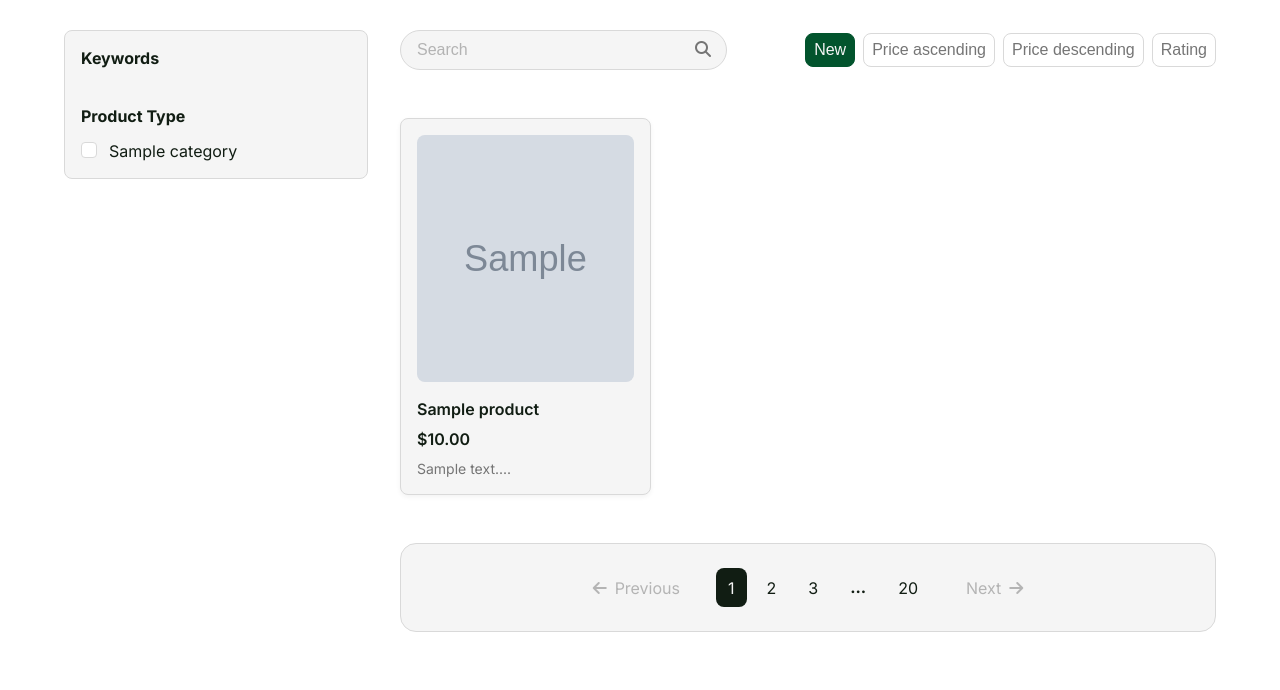
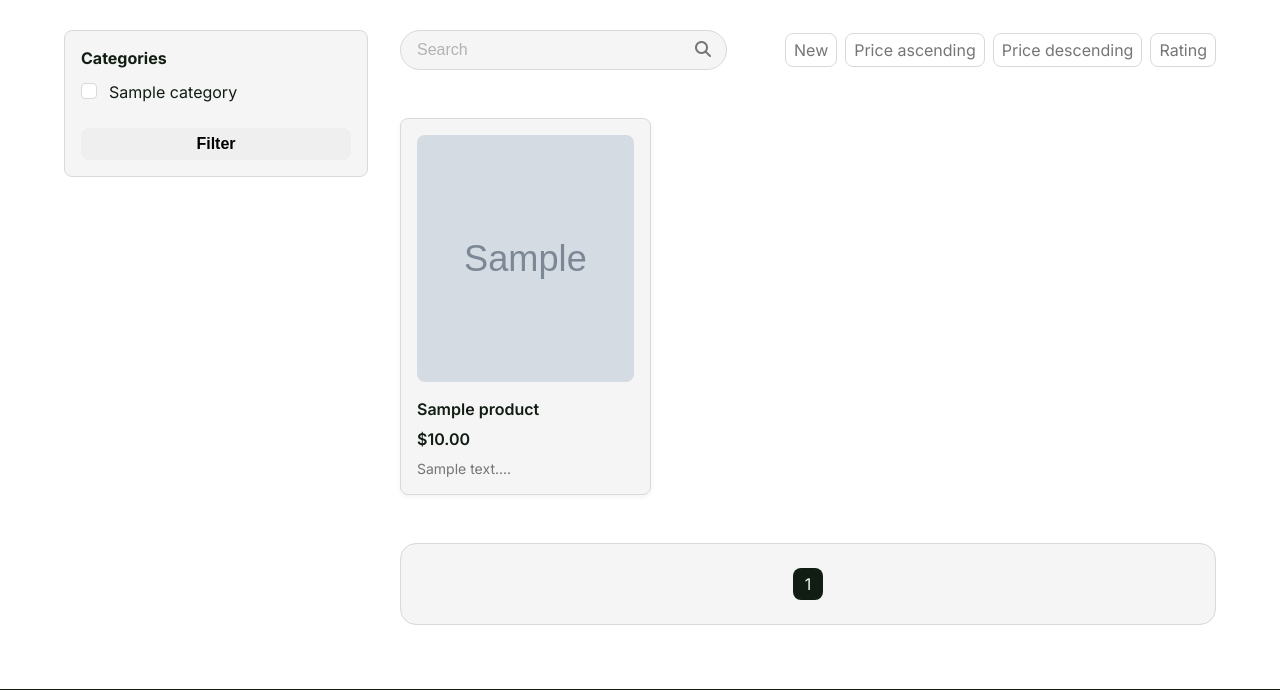
Before and after one commit to 32960/Online_Store_M3, a Django app: page /products/ in a window 1280 px wide. Shown: the part 502-1192 px from the top of the page. Run offline with Django 5.2, Linux system fonts and the light colour scheme; tables that the repository leaves empty hold one stand-in row (values such as "Sample post"); grey boxes marked "Sample" are stand-in pictures.

Commit message:
feat: - product filter, search, sorti and rating - add pagination - make migrations

```diff
--- a/config/settings.py
+++ b/config/settings.py
@@ -102,3 +102,5 @@ MEDIA_ROOT = BASE_DIR / 'media'
 AUTH_USER_MODEL = 'users.User'
 
 SITE_NAME = 'Hop & Barley'
+
+PRODUCT_ALLOWED_SORTING = ['price', '-price', '-rating', 'created_at']
--- a/config/urls.py
+++ b/config/urls.py
@@ -3,13 +3,15 @@ from django.urls import path, include
 from django.conf.urls.static import static
 
 from config import settings
+from products.views import ProductListView
 
 urlpatterns = [
+    path('', ProductListView.as_view()),
     path('admin/', admin.site.urls),
     # path('api/', include('api.urls', namespace='api')),
     path('orders/', include('orders.urls', namespace='orders')),
     path('products/', include('products.urls', namespace='products')),
-    # path('reviews/', include('reviews.urls', namespace='reviews')),
+    path('reviews/', include('reviews.urls', namespace='reviews')),
     path('users/', include('users.urls', namespace='users')),
 ]
 
--- a/products/admin.py
+++ b/products/admin.py
@@ -5,7 +5,7 @@ from products.models import Product, Category
 
 @admin.register(Product)
 class ProductAdmin(admin.ModelAdmin):
-    list_display = ('name', 'price', 'currency', 'is_active', 'created_at', 'updated_at')
+    list_display = ('name', 'price', 'currency', 'stock', 'is_active', 'created_at', 'updated_at', 'rating')
     list_filter = ('is_active', 'created_at', 'updated_at')
     search_fields = ('name', 'description', 'slug')
     readonly_fields = ('created_at', 'updated_at')
--- a/products/models.py
+++ b/products/models.py
@@ -23,12 +23,18 @@ class Product(JournalizedModel):
     category = models.ForeignKey('Category', on_delete=models.SET_NULL, null=True, related_name='products')
     is_active = models.BooleanField(default=True)
     stock = models.PositiveIntegerField(default=0)
+    rating = models.DecimalField(max_digits=3, decimal_places=1, default=0.0)
 
     def __str__(self):
         return self.name
 
     def get_absolute_url(self):
         return reverse('products:product-detail', kwargs={'slug':self.slug})
+
+    class Meta:
+        verbose_name = 'Product'
+        verbose_name_plural = 'Products'
+        ordering = ['-created_at']
 
 
 class Category(JournalizedModel):
--- a/products/templates/products/product-list.html
+++ b/products/templates/products/product-list.html
@@ -8,46 +8,44 @@ Products | {{ site_name }}
 {% block content %}
 <main>
     <section class="hero-banner">
-        <img src="../static/img/background/hopfen-fields.jpg" alt="Beautiful hops on a dark background" class="hero-banner__image">
+        <img src="{% static 'img/background/hopfen-fields.jpg' %}" alt="Beautiful hops on a dark background" class="hero-banner__image">
+
+
         <div class="hero-banner__overlay"></div>
     </section>
 
     <div class="container main-content-grid">
         <aside class="sidebar filter-menu">
             <div class="sidebar__section">
-                <h3 class="section-title">Keywords</h3>
-                <div class="keywords-list">
-                </div>
-            </div>
-
-            <div class="sidebar__section">
-                <h3 class="section-title">Product Type</h3>
+                <h3 class="section-title">Categories</h3>
                 <div class="checkbox-group">
                     {% for category in categories %}
                     <label class="checkbox-container">{{ category.name }}
-                        <input type="checkbox" data-keyword="{{ category.name }}">
+                        <input type="checkbox" data-keyword="{{ category.slug }}" {% if category.slug in checked_categories %} checked {% endif %}>
+
                         <span class="checkmark"></span>
                     </label>
                     {% endfor %}
+
                 </div>
+            </div>
+            <div class="sidebar__section">
+                <button class="button" id="filter-button">Filter</button>
             </div>
         </aside>
 
         <section class="products-area product-grid-section">
             <div class="search-sort-bar">
                 <div class="search-input-wrapper">
-                    <input type="text" placeholder="Search" class="search-input">
+                    <input type="text" placeholder="Search" value="{% if request.GET.q %}{{ request.GET.q }}{% endif %}" class="search-input">
                     <button class="search-button" aria-label="Search">
                         <i class="fa-solid fa-magnifying-glass"></i>
                     </button>
                 </div>
                 <div class="sort-options">
-                    <button class="sort-button active-sort">
-                        <span>New</span>
-                    </button>
-                    <button class="sort-button">Price ascending</button>
-                    <button class="sort-button">Price descending</button>
-                    <button class="sort-button">Rating</button>
+                    {% for s, name in sorting_data %}
+                        <a href="{% querystring sorting=s %}" data-sorting="{{ s }}" class="sort-button {% if s == request.GET.sorting %}active-sort{% endif %}">{{ name }}</a>
+                    {% endfor %}
                 </div>
             </div>
 
@@ -63,25 +61,49 @@ Products | {{ site_name }}
                             </div>
                         </div>
                     </a>
+                {% empty %}
+                    <p>No products found</p>
                 {% endfor %}
             </div>
 
+
+
             <div class="pagination">
-                <a href="#" class="pagination__link pagination__link--prev">
+                {% if page_obj.number != 1 %}
+                <a class="pagination__link pagination__link--prev" href="?page=1">
+                    <i class="fas fa-angle-double-left"></i>
+                    <span>First (1)</span>
+                </a>
+                <a class="pagination__link pagination__link--prev"
+                    {% if page_obj.has_previous %}
+                        href="?page={{ page_obj.previous_page_number }}"
+                    {% else %}
+                        disabled
+                    {% endif %}
+                >
                     <i class="fa-solid fa-arrow-left"></i>
                     <span>Previous</span>
                 </a>
+                {% endif %}
                 <div class="pagination-list">
-                    <a href="#" class="pagination__link active">1</a>
-                    <a href="#" class="pagination__link">2</a>
-                    <a href="#" class="pagination__link">3</a>
-                    <span class="pagination__dots">...</span>
-                    <a href="#" class="pagination__link">20</a>
+                    <a href="#" class="pagination__link active">{{ page_obj.number }}</a>
                 </div>
-                <a href="#" class="pagination__link pagination__link--next">
+                {% if page_obj.number != page_obj.paginator.num_pages %}
+                <a class="pagination__link pagination__link--next"
+                    {% if page_obj.has_next %}
+                        href="?page={{ page_obj.next_page_number }}"
+                    {% else %}
+                        disabled
+                    {% endif %}
+                >
                     <span>Next</span>
                     <i class="fa-solid fa-arrow-right"></i>
                 </a>
+                <a class="pagination__link pagination__link--next" href="?page={{ page_obj.paginator.num_pages }}">
+                    <span>Last ({{ page_obj.paginator.num_pages }})</span>
+                    <i class="fas fa-angle-double-right"></i>
+                </a>
+                {% endif %}
             </div>
         </section>
     </div>
--- a/products/views.py
+++ b/products/views.py
@@ -1,7 +1,8 @@
-from PIL.ImageFilter import DETAIL
+from django.db.models import Q
 from django.shortcuts import render
 from django.views.generic import TemplateView, ListView, DetailView
 
+from config.settings import PRODUCT_ALLOWED_SORTING
 from products.models import Product, Category
 
 
@@ -13,12 +14,38 @@ class ProductListView(ListView):
     model = Product
     template_name = 'products/product-list.html'
     context_object_name = 'products'
-    queryset = Product.objects.filter(is_active= True)
+    paginate_by = 6
 
     def get_context_data(self, **kwargs):
         context = super().get_context_data(**kwargs)
-        context['categories'] = Category.objects.all().values('name')
+        context['categories'] = Category.objects.all().values('name', 'slug')
+        sorting_data = [
+            ('-created_at', 'New'),
+            ('price', 'Price ascending'),
+            ('-price', 'Price descending'),
+            ('-rating', 'Rating'),
+        ]
+        checked_categories = self.request.GET.get('categories', '')
+        context['checked_categories'] = checked_categories.split(',') if checked_categories else []
+        context['sorting_data'] = sorting_data
         return context
+
+    def get_queryset(self):
+        queryset = Product.objects.filter(is_active= True)
+        categories = self.request.GET.get('categories')
+        categories = categories.split(',') if categories else []
+        if categories:
+            queryset = queryset.filter(category__slug__in= categories)
+
+        sorting = self.request.GET.get('sorting', '-created_at')
+        if sorting and sorting in PRODUCT_ALLOWED_SORTING:
+            queryset = queryset.order_by(sorting)
+
+        q = self.request.GET.get('q')
+        if q:
+            queryset = queryset.filter(Q(name__icontains= q) | Q(description__icontains= q))
+
+        return queryset
 
 
 class ProductDetailView(DetailView):
--- a/static/js/main.js
+++ b/static/js/main.js
@@ -31,14 +31,7 @@ document.addEventListener('DOMContentLoaded', function() {
     // --- Logic for the Main Page (home.html) ---
     const homePageContent = document.querySelector('.main-content-grid');
     if (homePageContent) {
-        // 1. Sort Options Logic
-        const sortButtons = document.querySelectorAll('.sort-options .sort-button');
-        sortButtons.forEach(button => {
-            button.addEventListener('click', function() {
-                sortButtons.forEach(btn => btn.classList.remove('active-sort'));
-                this.classList.add('active-sort');
-            });
-        });
+        // 1. Sort Options Logic (moved to django template)
 
         // 2. Pagination Logic
         const paginationList = document.querySelector('.pagination-list');
@@ -54,44 +47,39 @@ document.addEventListener('DOMContentLoaded', function() {
         }
 
         // 3. Filter Logic (Keywords and Checkboxes)
-        const keywordsList = document.querySelector('.keywords-list');
         const checkboxes = document.querySelectorAll('.checkbox-group input[type="checkbox"]');
+        const filterButton = document.querySelector('#filter-button');
 
-        if (keywordsList && checkboxes.length > 0) {
-
-            checkboxes.forEach(checkbox => {
-                checkbox.addEventListener('change', function() {
-                    const keyword = this.dataset.keyword;
-                    if (this.checked) {
-                        if (!document.querySelector(`.keyword-tag[data-keyword="${keyword}"]`)) {
-                            const newTag = document.createElement('span');
-                            newTag.className = 'keyword-tag';
-                            newTag.setAttribute('data-keyword', keyword);
-                            newTag.innerHTML = `${keyword} <i class="fa-solid fa-xmark remove-keyword-icon"></i>`;
-                            keywordsList.appendChild(newTag);
-                        }
-                    } else {
-                        const tagToRemove = document.querySelector(`.keyword-tag[data-keyword="${keyword}"]`);
-                        if (tagToRemove) {
-                            tagToRemove.remove();
-                        }
+        if (checkboxes.length > 0) {
+            filterButton.addEventListener('click', function() {
+                let checked = [];
+                checkboxes.forEach(checkbox => {
+                    if (checkbox.checked) {
+                        checked.push(checkbox.dataset.keyword);
                     }
                 });
-            });
+                const url = new URLSearchParams(window.location.search);
+                url.set('categories', checked.join(','));
+                window.location.search = url.toString();
+            })
+        }
 
-            keywordsList.addEventListener('click', function(event) {
-                const keywordIcon = event.target.closest('.remove-keyword-icon');
-                if (keywordIcon) {
-                    const keywordTag = keywordIcon.closest('.keyword-tag');
-                    const keywordText = keywordTag.dataset.keyword;
-                    const checkbox = document.querySelector(`.checkbox-container input[data-keyword="${keywordText}"]`);
-                    if (checkbox) {
-                        checkbox.checked = false;
-                    }
-                    keywordTag.remove();
-                }
-            });
-        }
+        // 4. Search Logic
+        const searchInput = document.querySelector('.search-input');
+        const searchBtn = document.querySelector('.search-button');
+
+        searchBtn.addEventListener('click', function() {
+            const q = searchInput.value;
+            const url = new URLSearchParams(window.location.search);
+            url.set('q', q);
+            window.location.search = url.toString();
+        });
+
+        searchInput.addEventListener('keydown', function(e) {
+            if (e.key === 'Enter') {
+                searchBtn.click();
+            }
+        });
     }
 
     // --- Logic for Product Detail Pages (product-*.html) ---
```
Also changed, not shown: products/migrations/0007_alter_product_options_product_rating.py (added).
